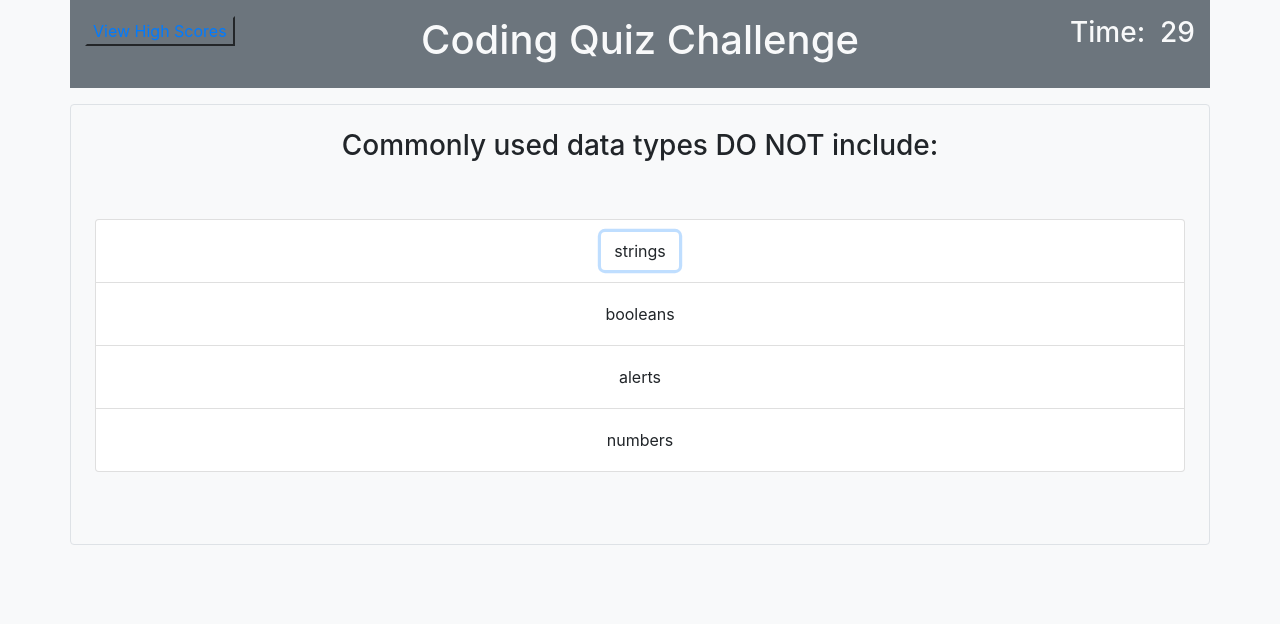
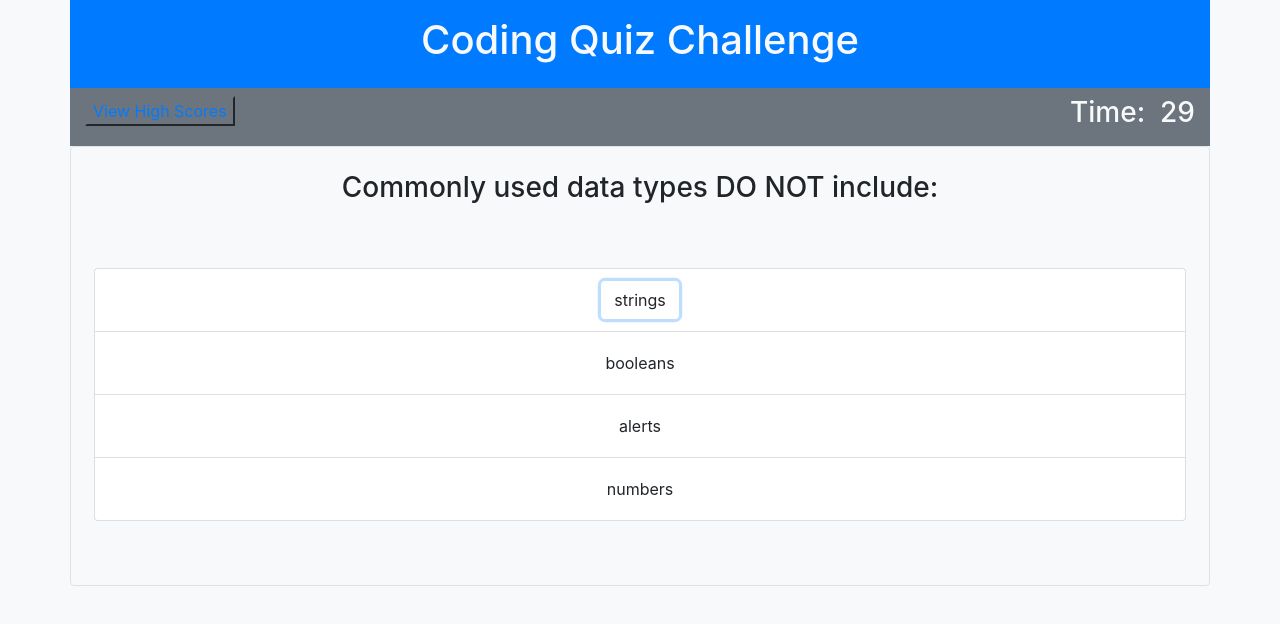
Before and after one commit to Luke-Robinett/javascript-quiz, a plain HTML site: page index.html in a window 1280 px wide. Both pictures are taken after a click on the button "Start Quiz". Drawn offline with nearby package versions, Linux system fonts and the light colour scheme.

Commit message:
Made further appearance and UI adjustments to better accommodate small/portrait displays

```diff
--- a/index.html
+++ b/index.html
@@ -16,25 +16,28 @@
 
 <body class="bg-light">
   <div class="container">
-    <div class="row py-3 bg-secondary text-light">
-      <div class="col-2 align-middle">
+    <div class="row bg-primary text-light">
+      <div class="col text-center align-middle py-3">
+        <h1>Coding Quiz Challenge</h1>
+      </div>
+    </div>
+    <div class="row bg-secondary text-light">
+      <div class="col-6 py-2">
         <button id="view-scores" class="btn-link btn-secondary">View High Scores</button>
       </div>
-      <div class="col-8 text-center align-middle">
-        <h1>Coding Quiz Challenge</h1>
-      </div>
-      <div class="col-2 text-right align-middle">
+      <div class="col-6 py-2 text-right">
         <h3>Time: &nbsp;<span id="time-remaining">0</span></h3>
         <span id="aria-timer" role="progressbar" aria-valuemin="0"></span>
       </div>
     </div>
+
     <div class="row">
-      <div id="start-page" class="col my-3 p-3">
+      <div id="start-page" class="col my-3">
         <h2 class="text-center">Welcome!</h2>
         <hr>
-        <h4 class="text-primary mx-5 px-5 my-3">Try to answer the following code-related questions within the time limit. Keep
-          in mind that incorrect answers will penalize your score/time by ten seconds!
-        </h4>
+        <p class="text-primary px-3 py-3">Try to answer the following code-related questions within the time
+          limit. Keep in mind that incorrect answers will penalize your score/time by ten seconds!
+        </p>
         <br>
         <div class="row">
           <div class="col text-center align-middle py-5">
@@ -43,19 +46,19 @@
         </div>
       </div>
 
-      <div id="quiz-page" class="col my-3 p-2 border rounded d-none">
+      <div id="quiz-page" class="col border rounded d-none">
         <div class="row">
-          <div class="col text-center m-3 px-5 align-middle">
+          <div class="col text-center px-3 py-4 align-middle">
             <h3 id="question" role="alert"></h3>
           </div>
         </div>
         <div class="row">
-          <div class="col text-center mx-2 my-4">
+          <div class="col text-center py-4">
             <ul id="response-list" class="list-group p-2"></ul>
           </div>
         </div>
         <div class="row">
-          <div class="col text-center m-3 align-middle" role="alert">
+          <div class="col text-center py-3 align-middle" role="alert">
             <h3 id="correct" class="text-success d-none">Correct!</h3>
             <h3 id="incorrect" class="text-warning d-none">Incorrect.</h3>
           </div>
```
